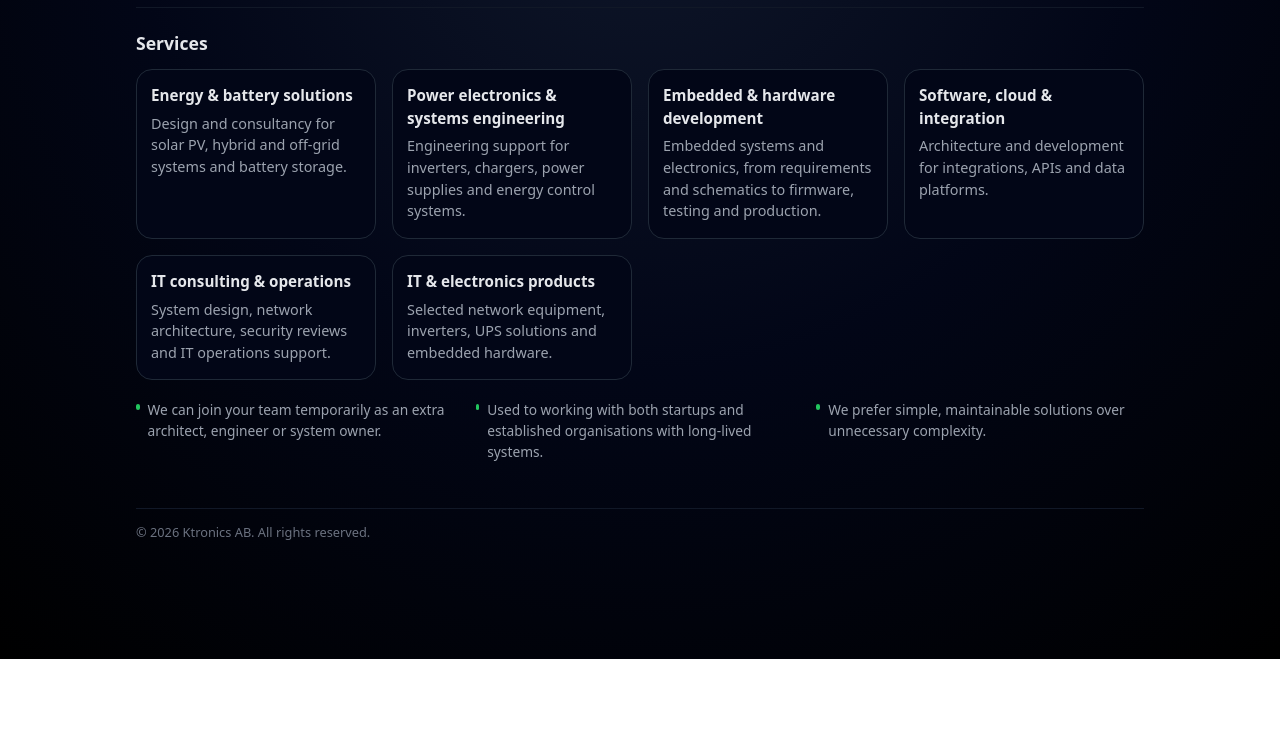
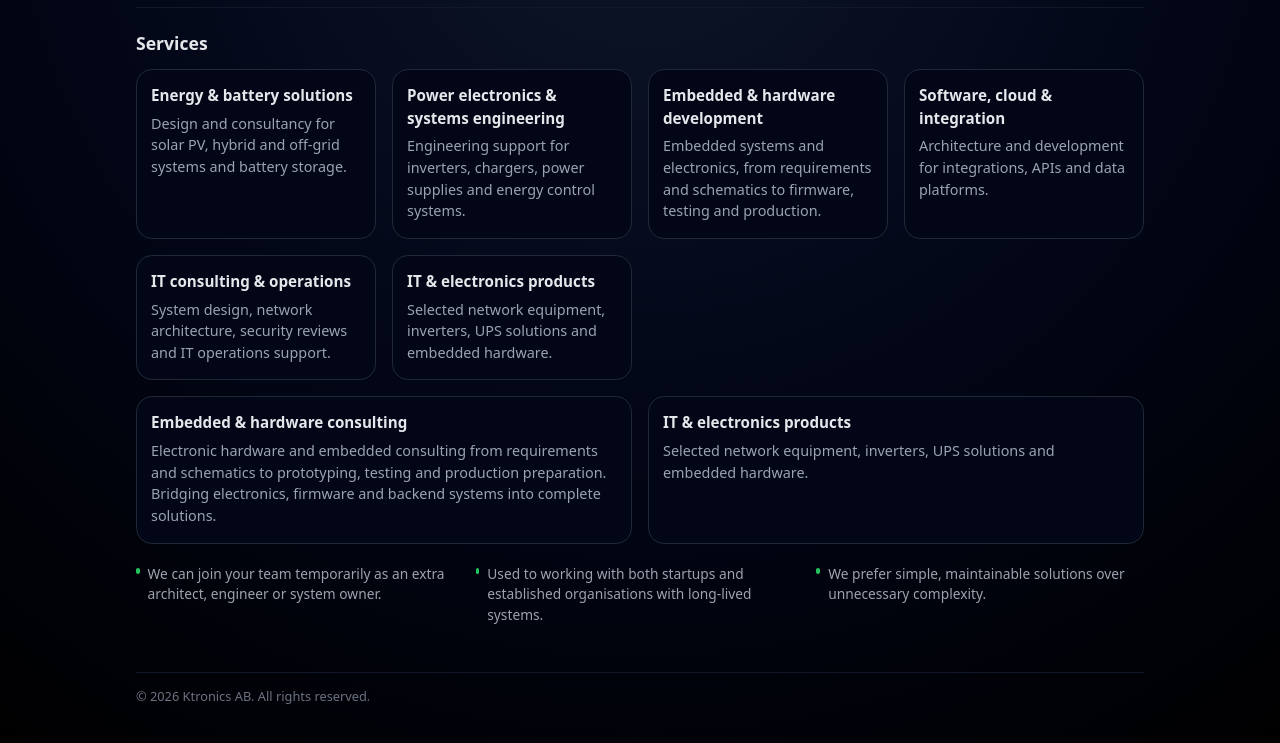
Before and after one commit to pcgayan/pcgayan.github.io, a plain HTML site: page services/index.html in a window 1280 px wide. Shown: the part 141-884 px from the top of the page. Before the commit the page ends 800 px from the top, so only its background shows below. Drawn offline with Linux system fonts and the light colour scheme.

Commit message:
Services page: Embedded & hardware consulting and IT & electronics products cards back

```diff
--- a/services/index.html
+++ b/services/index.html
@@ -353,6 +353,16 @@
           <a class="card" href="/services/it-consulting-operations/" style="text-decoration:none;color:inherit"><h3>IT consulting &amp; operations</h3><p class="muted">System design, network architecture, security reviews and IT operations support.</p></a>
           <a class="card" href="/services/it-electronics-products/" style="text-decoration:none;color:inherit"><h3>IT &amp; electronics products</h3><p class="muted">Selected network equipment, inverters, UPS solutions and embedded hardware.</p></a>
         </div>
+        <div class="grid" style="margin-top:16px">
+          <a class="card" href="/services/embedded-hardware/" style="text-decoration:none;color:inherit">
+            <h3>Embedded &amp; hardware consulting</h3>
+            <p class="muted">Electronic hardware and embedded consulting from requirements and schematics to prototyping, testing and production preparation. Bridging electronics, firmware and backend systems into complete solutions.</p>
+          </a>
+          <a class="card" href="/services/it-electronics-products/" style="text-decoration:none;color:inherit">
+            <h3>IT &amp; electronics products</h3>
+            <p class="muted">Selected network equipment, inverters, UPS solutions and embedded hardware.</p>
+          </a>
+        </div>
         <div class="highlights" style="margin-top:20px">
           <div class="highlight-item"><span class="highlight-bullet"></span><span>We can join your team temporarily as an extra architect, engineer or system owner.</span></div>
           <div class="highlight-item"><span class="highlight-bullet"></span><span>Used to working with both startups and established organisations with long-lived systems.</span></div>
```
